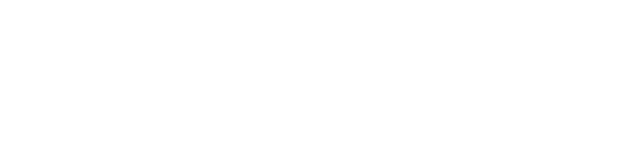
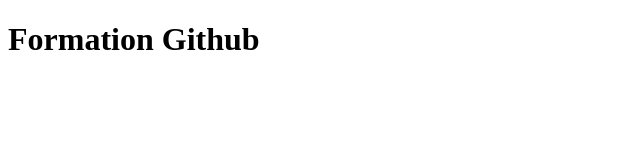
Before and after one commit to Murihano/formation_github, a plain HTML site: page index.html in a window 1280 px wide. Shown: the whole page, without its empty margins (0-640 px from the left). Drawn offline with Linux system fonts and the light colour scheme.

Commit message:
ajout d'un titre

```diff
--- a/index.html
+++ b/index.html
@@ -7,6 +7,7 @@
 </head>
 
 <body>
+    <h1>Formation Github</h1>
 </body>
 
 </html>
```
